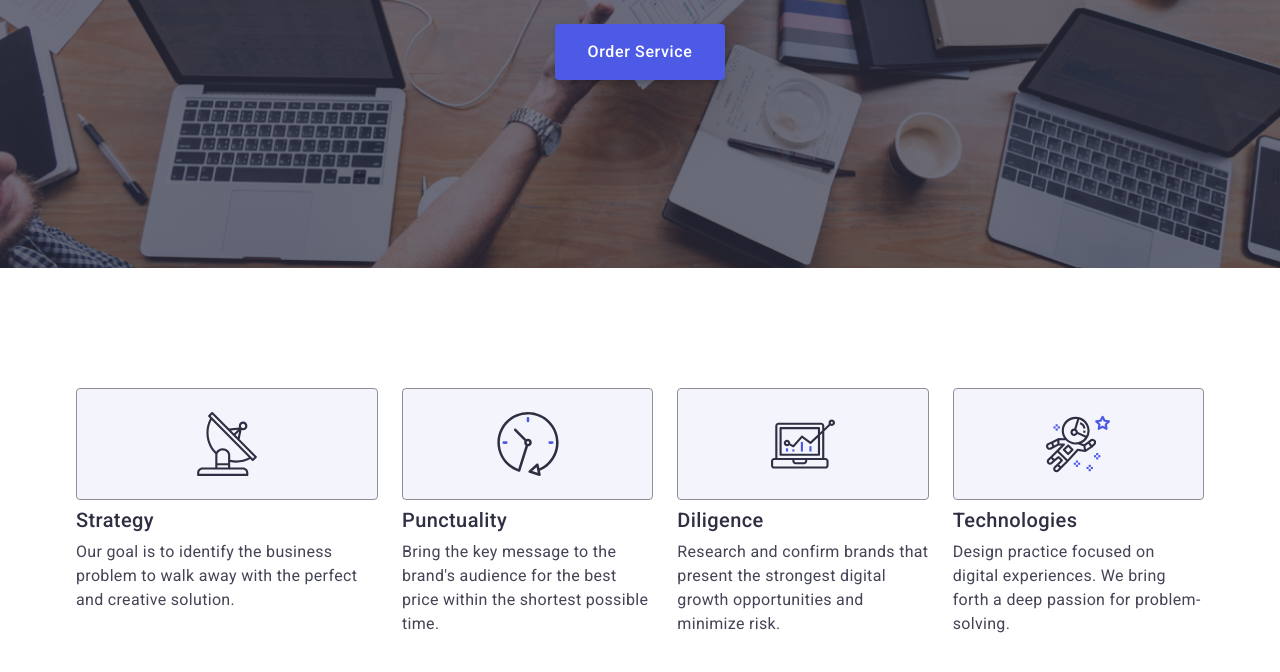
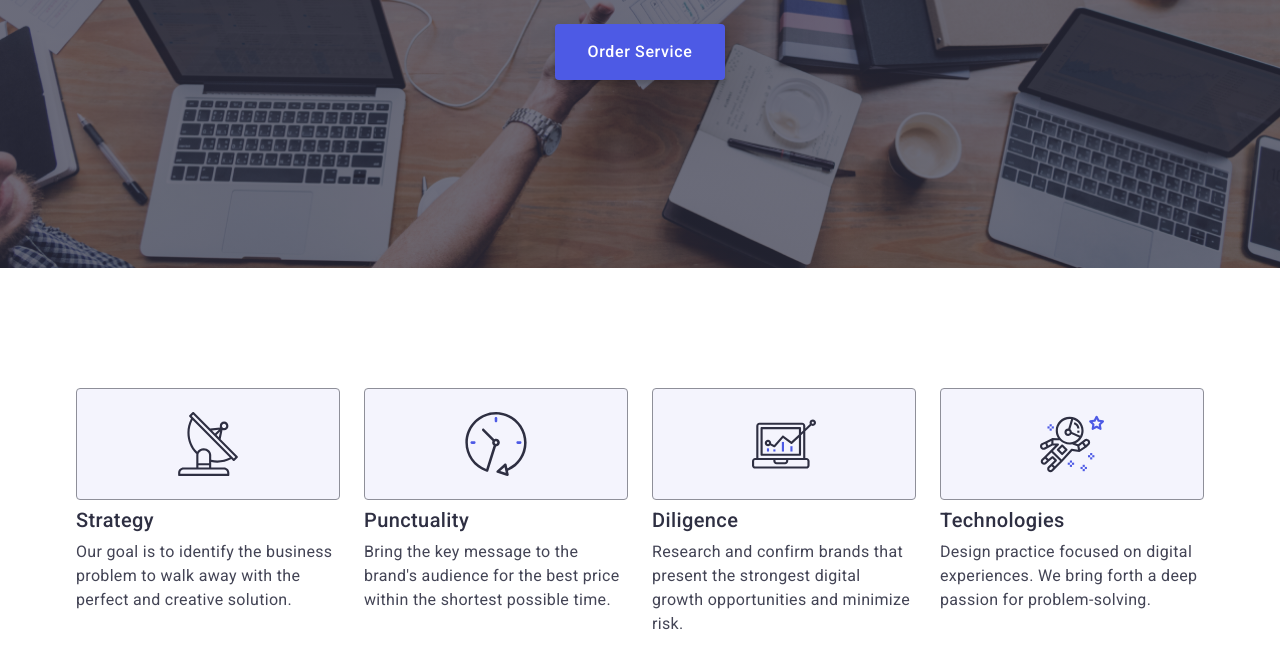
Before and after one commit to Olivia-707/goit-markup-hw-04, a plain HTML site: page index.html in a window 1280 px wide. Shown: the part 408-1080 px from the top of the page. Drawn offline with nearby package versions, Linux system fonts and the light colour scheme.

Commit message:
Updated  index.html

```diff
--- a/index.html
+++ b/index.html
@@ -71,7 +71,7 @@
           <ul class="features-list">
             <li class="features-list-item">
               <div class="feature-list-item-icon">
-                <svg class="feature-icon" widht="64" height="64">
+                <svg class="feature-icon" width="64" height="64">
                   <use href="/images/icons.svg#icon-antenna-1"></use>
                 </svg>
               </div>
```
